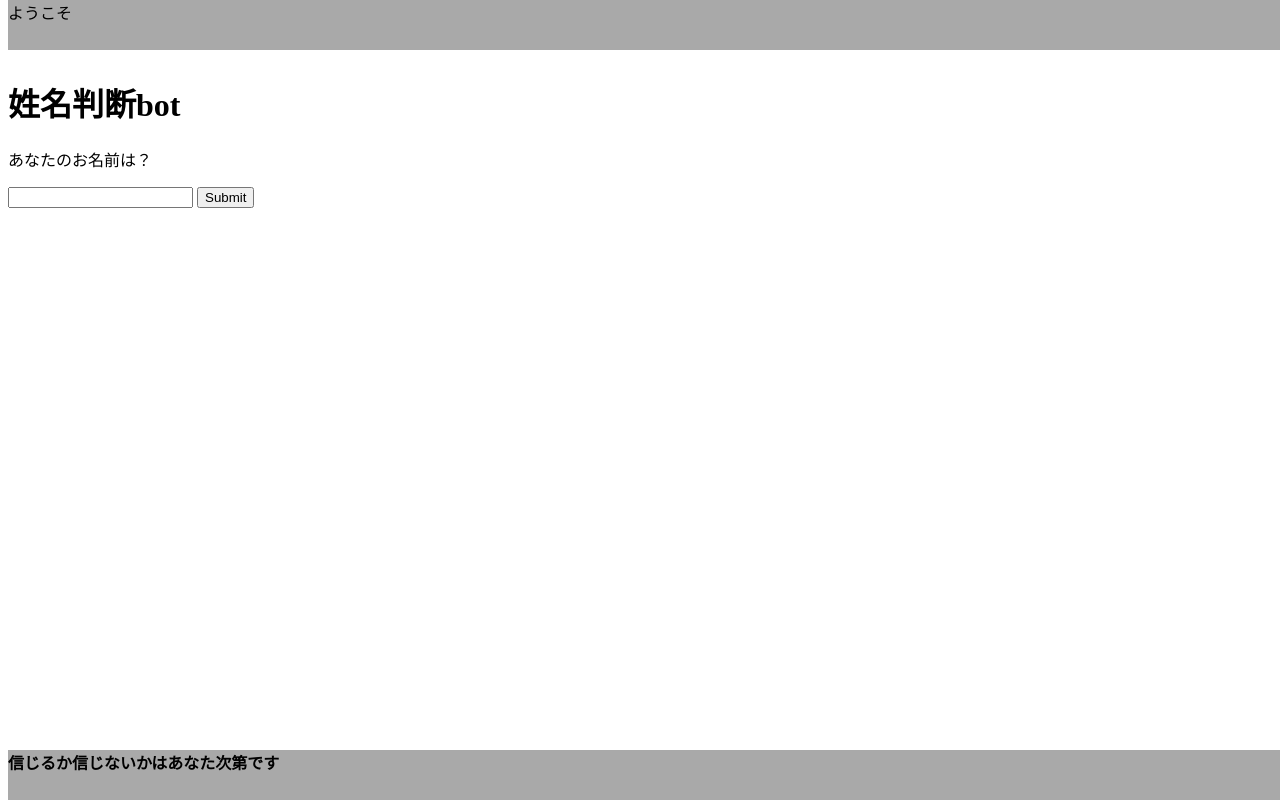
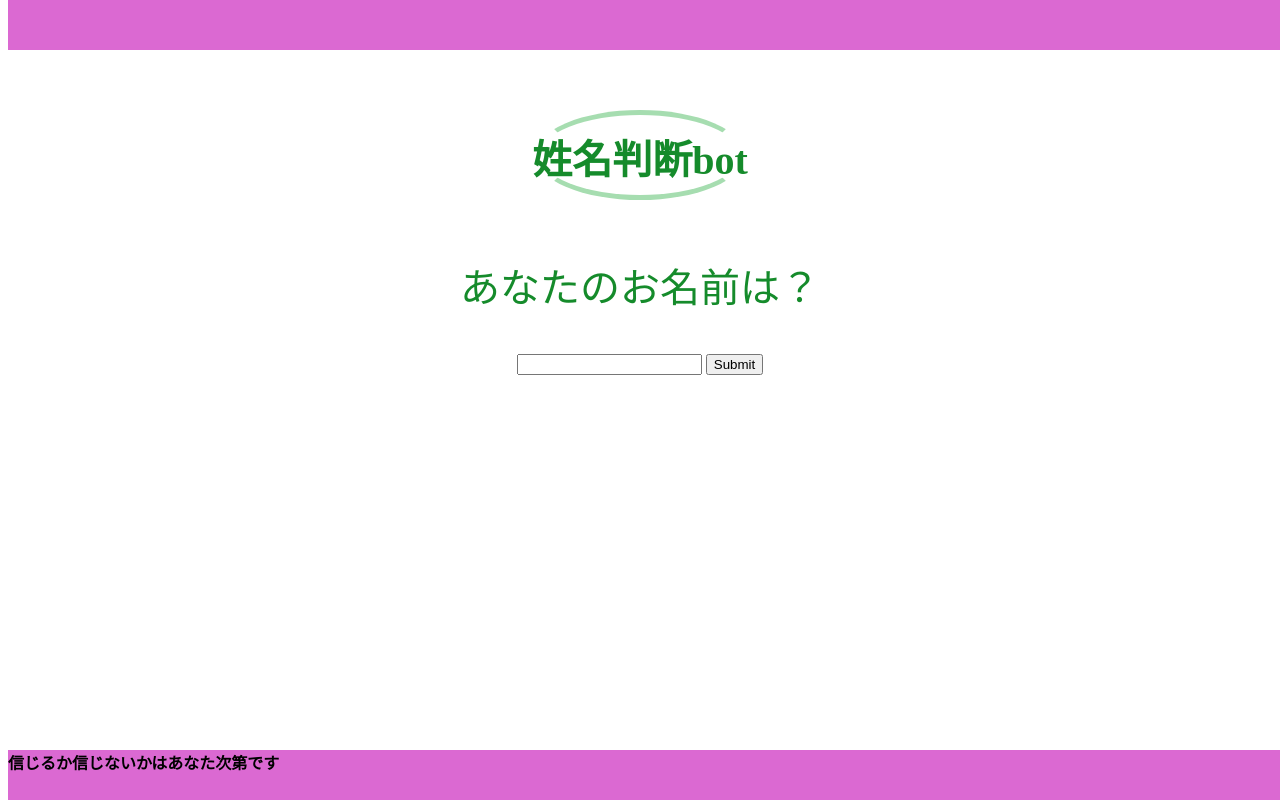
Before and after one commit to shuhei126/pbl2, a Flask app: page / in a window 1280 px wide. Run offline with Flask 2, Linux system fonts and the light colour scheme.

Commit message:
first commit

```diff
--- a/static/css/style.css
+++ b/static/css/style.css
@@ -3,7 +3,42 @@
     top: 0;
     width: 100%;
     height: 50px;
-    background-color: darkgrey;
+    background-color: rgb(219, 105, 210);
+  }
+
+  h1 {
+    position: relative;
+    color: #158b2b;
+    font-size: 40px;
+    padding: 10px 0;
+    text-align: center;
+    margin: 1.5em 0;
+  }
+  h1:before {
+    content: "";
+    position: absolute;
+    top: -8px;
+    left: 50%;
+    width: 200px;
+    height: 80px;
+    border-radius: 50%;
+    border: 5px solid #a6ddb0;
+    border-left-color: transparent;
+    border-right-color: transparent;
+    -webkit-transform: translateX(-50%);
+    transform: translateX(-50%);
+  }
+
+  p {
+    position: relative;
+    color: #158b2b;
+    font-size: 40px;
+    text-align: center;
+  }
+
+  form {
+    position: relative;
+    text-align: center;
   }
 
   .main {
@@ -16,5 +51,5 @@
     bottom: 0;
     width: 100%;
     height: 50px;
-    background-color: darkgrey;
+    background-color: rgb(219, 105, 210);
   }
--- a/templates/index.html
+++ b/templates/index.html
@@ -1,9 +1,9 @@
 <head>
     <link rel="stylesheet" href="{{url_for('static', filename='css/style.css')}}">
+    <title>卍-占いの館-卍</title>
 </head>
 <body>
     <div class ="header">
-        ようこそ
     </div>
     <div class="main">
         <h1>{{title}}</h1>
```
